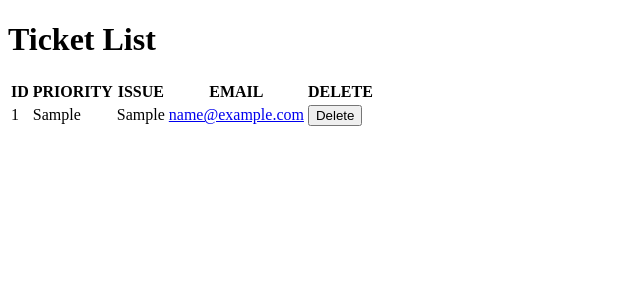
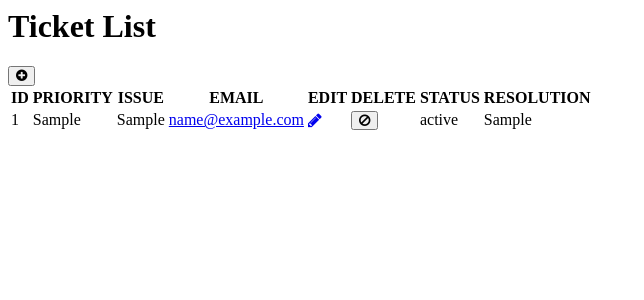
Before and after one commit to MaytrixMatt/377-web-app-dev, a PHP site: page /ticket-list.php in a window 1280 px wide. Shown: the top 300 px of the page, without its empty margins (0-644 px from the left). Run offline with PHP 8.4, Linux system fonts and the light colour scheme; tables that the repository leaves empty or names only in its code hold one stand-in row (values such as "Sample post").

Commit message:
php additions

```diff
--- a/php/ticket-form.php
+++ b/php/ticket-form.php
@@ -12,7 +12,11 @@
 
             Problem: <input type="text" name="problem" />
             <br>
-            Priority: <input type="text" name="priority" />
+            Priority: <select name="priority">
+                <option value = '1'>High</option>
+                <option value = '2'>Medium</option>
+                <option value = '3'>Low</option>
+            </select>
             <br>
             ContactE-Mail: <input type="text" name="contact" />
             <br>
--- a/php/ticket-list.php
+++ b/php/ticket-list.php
@@ -1,3 +1,4 @@
+<link rel="stylesheet" href="https://cdnjs.cloudflare.com/ajax/libs/font-awesome/4.7.0/css/font-awesome.min.css">
 <?php
     include('library.php');
 ?>
@@ -26,7 +27,10 @@
                 <th>PRIORITY</th>
                 <th>ISSUE</th>
                 <th>EMAIL</th>
+                <th>EDIT</th>
                 <th>DELETE</th>
+                <th>STATUS</th>
+                <th>RESOLUTION</th>
             </tr>
 
         <?php
@@ -42,9 +46,13 @@
                 echo "<td>" . $row['tck_priority'] . "</td>";
                 echo "<td>" . $row['tck_issue'] . "</td>";
                 echo "<td><a href='mailto:" . $row['tck_email'] . "'>" . $row['tck_email'] . "</a></td>";
-                echo "<td><button onclick='deleteTicket(". $row['tck_id'] . ")'>Delete</button></td>";
+                echo "<td><a href='ticket-edit.php?id=". $row['tck_id'] . ")'><i class='fa fa-pencil' aria-hidden='true'></i></button></td>";
+                echo "<td><button onclick='deleteTicket(". $row['tck_id'] . ")'><i class='fa fa-ban' aria-hidden='true'></i></button></td>";
+                echo "<td>" . $row['tck_status'] . "</td>";
+                echo "<td>" . $row['tck_resolution'] . "</td>";
                 echo "</tr>";
             }
+            echo "<a href= 'ticket-form.php'><button><i class='fa fa-plus-circle' aria-hidden='true'></i></button></a>";
 
 
 
--- a/php/ticket-submit.php
+++ b/php/ticket-submit.php
@@ -39,7 +39,7 @@
         <h3>Your unique ticket id: <span font-style="italic" id="ticketID"></span></h3>
 
         <a href="ticket-form.php">form</a>
-
+        <a href="ticket-list.php">list</a>
 
     </body>
 </html>
```
Also changed, not shown: php/ticket-delete.php (+9 -1 lines).
